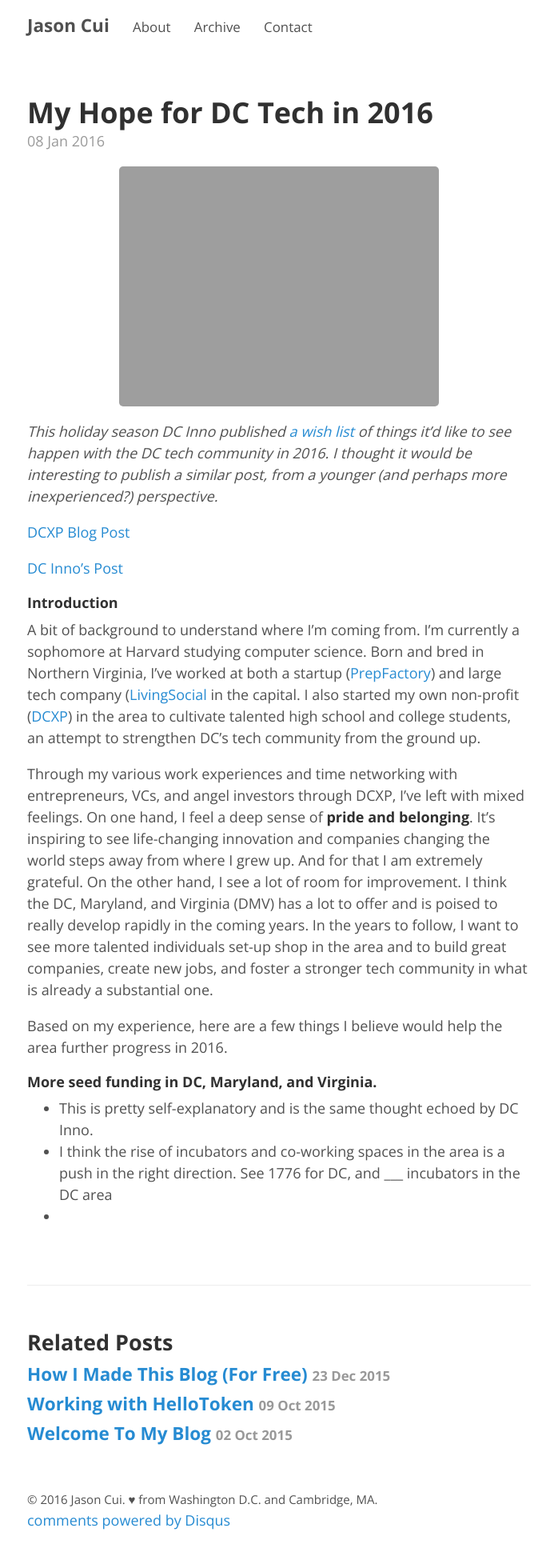
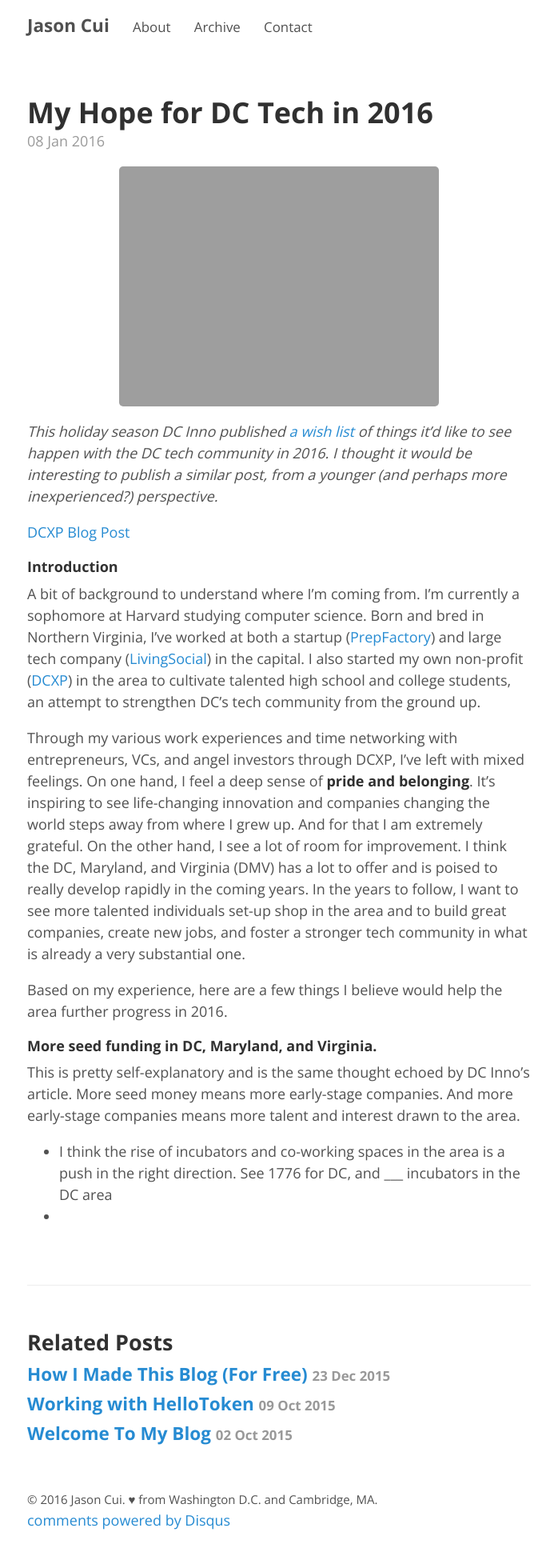
Before and after one commit to jasoncui/jasoncui.github.io, a Jekyll site: the page built from _posts/2016-01-08-my-hope-for-DC-tech.md, in a window 1280 px wide. Shown: the whole page at 80% size, without its empty margins (291-984 px from the left). Built offline with Jekyll 4.4.1, drawn with Linux system fonts in a browser that asks for light colours; comment, search, counter and statistics services are not loaded.

Commit message:
newer update

```diff
--- a/_posts/2016-01-08-my-hope-for-DC-tech.md
+++ b/_posts/2016-01-08-my-hope-for-DC-tech.md
@@ -10,18 +10,17 @@ comments: True
 
 [DCXP Blog Post](https://medium.com/@joindcxp/why-we-started-dcxp-e15fe06fd311#.d7xox5pyu)
 
-[DC Inno's Post](http://dcinno.streetwise.co/2015/12/24/dc-tech-startup-wishlist-2016/)
-
 #### Introduction
 
-A bit of background to understand where I'm coming from. I'm currently a sophomore at Harvard studying computer science. Born and bred in Northern Virginia, I've worked at both a startup ([PrepFactory](https://www.prepfactory.com/)) and large tech company ([LivingSocial](https://www.livingsocial.com/) in the capital. I also started my own non-profit ([DCXP](https://www.joindcxp.org)) in the area to cultivate talented high school and college students, an attempt to strengthen DC's tech community from the ground up.
+A bit of background to understand where I'm coming from. I'm currently a sophomore at Harvard studying computer science. Born and bred in Northern Virginia, I've worked at both a startup ([PrepFactory](https://www.prepfactory.com/)) and large tech company ([LivingSocial](https://www.livingsocial.com/)) in the capital. I also started my own non-profit ([DCXP](https://www.joindcxp.org)) in the area to cultivate talented high school and college students, an attempt to strengthen DC's tech community from the ground up.
 
-Through my various work experiences and time networking with entrepreneurs, VCs, and angel investors through DCXP, I've left with mixed feelings. On one hand, I feel a deep sense of **pride and belonging**. It's inspiring to see life-changing innovation and companies changing the world steps away from where I grew up. And for that I am extremely grateful. On the other hand, I see a lot of room for improvement. I think the DC, Maryland, and Virginia (DMV) has a lot to offer and is poised to really develop rapidly in the coming years. In the years to follow, I want to see more talented individuals set-up shop in the area and to build great companies, create new jobs, and foster a stronger tech community in what is already a substantial one.
+Through my various work experiences and time networking with entrepreneurs, VCs, and angel investors through DCXP, I've left with mixed feelings. On one hand, I feel a deep sense of **pride and belonging**. It's inspiring to see life-changing innovation and companies changing the world steps away from where I grew up. And for that I am extremely grateful. On the other hand, I see a lot of room for improvement. I think the DC, Maryland, and Virginia (DMV) has a lot to offer and is poised to really develop rapidly in the coming years. In the years to follow, I want to see more talented individuals set-up shop in the area and to build great companies, create new jobs, and foster a stronger tech community in what is already a very substantial one.
 
 Based on my experience, here are a few things I believe would help the area further progress in 2016.
 
 #### More seed funding in DC, Maryland, and Virginia.
 
-- This is pretty self-explanatory and is the same thought echoed by DC Inno.
+This is pretty self-explanatory and is the same thought echoed by DC Inno's article. More seed money means more early-stage companies. And more early-stage companies means more talent and interest drawn to the area.
+
 - I think the rise of incubators and co-working spaces in the area is a push in the right direction. See 1776 for DC, and ___ incubators in the DC area
 -
```
